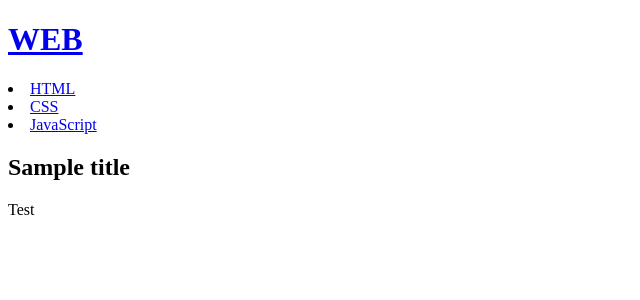
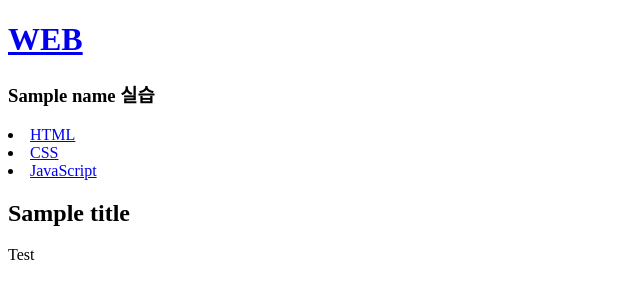
Before and after one commit to ooi0929/Node_workspace, a Node server app: template 3weeks/views/home.ejs in a window 1280 px wide. Shown: the top 300 px of the page, without its empty margins (0-640 px from the left). Run offline with Node 20, Linux system fonts and the light colour scheme; the template is opened without the code that fills it: most values are stand-ins (such as "Sample title", 1, 10 or a date in 2020).

Commit message:
[Modify] Node 4weeks

```diff
--- a/3weeks/main.js
+++ b/3weeks/main.js
@@ -9,7 +9,10 @@ app.set('view engine', 'ejs'); // ejs를 default 엔진으로 설정
 app.get(
     '/',
     (req, res)=> {
-        var context = {title: 'welcome-1'};
+        var context = {
+            title: 'welcome-1',
+            name: '김백건',
+        };
         res.render('home', context, (err, html)=> res.end(html));
     }
 );
@@ -20,7 +23,12 @@ app.get(
         // 여기에 있는 내용을
         var id = req.params.id;
 
-        var context = {title: id};
+        // ejs에 있는 파라미터에 똑같은 개수, 이름을 맞춰서 넘겨줘야 한다.
+        // 에러 발생 해결 - 가짜값이라도 넘겨줘야 함.
+        var context = {
+            title: id,
+            name: '김백건',
+        };
 
         // 경로에 지정하지 않도록 주의! - 보안상 문제.
         res.render('home', context, (err, html)=> res.end(html));
--- a/3weeks/views/home.ejs
+++ b/3weeks/views/home.ejs
@@ -8,6 +8,9 @@
     <h1>
         <a href="/">WEB</a>
     </h1>
+    <h3>
+        <%=name%> 실습
+    </h3>
     <oi>
         <li><a href="/HTML">HTML</a></li>
         <li><a href="/CSS">CSS</a></li>
```
